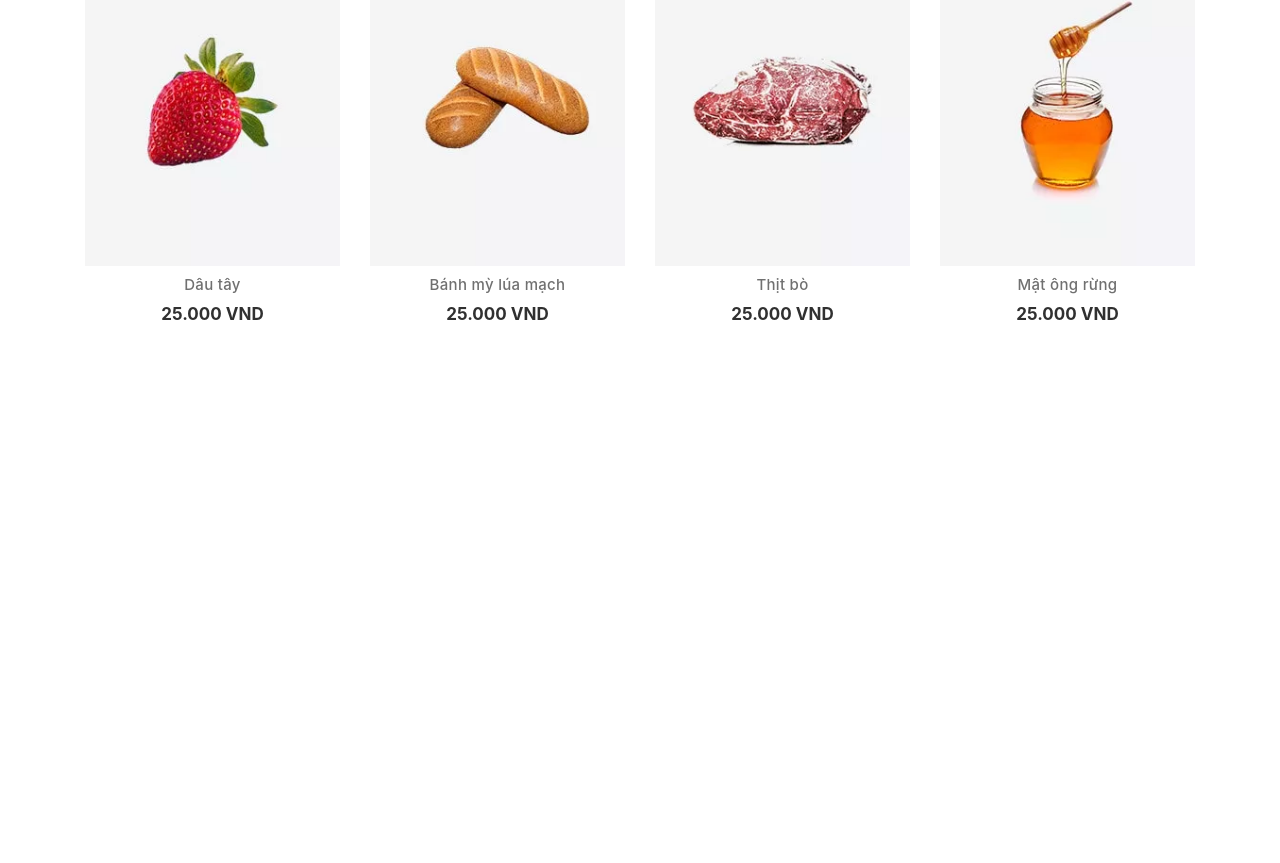
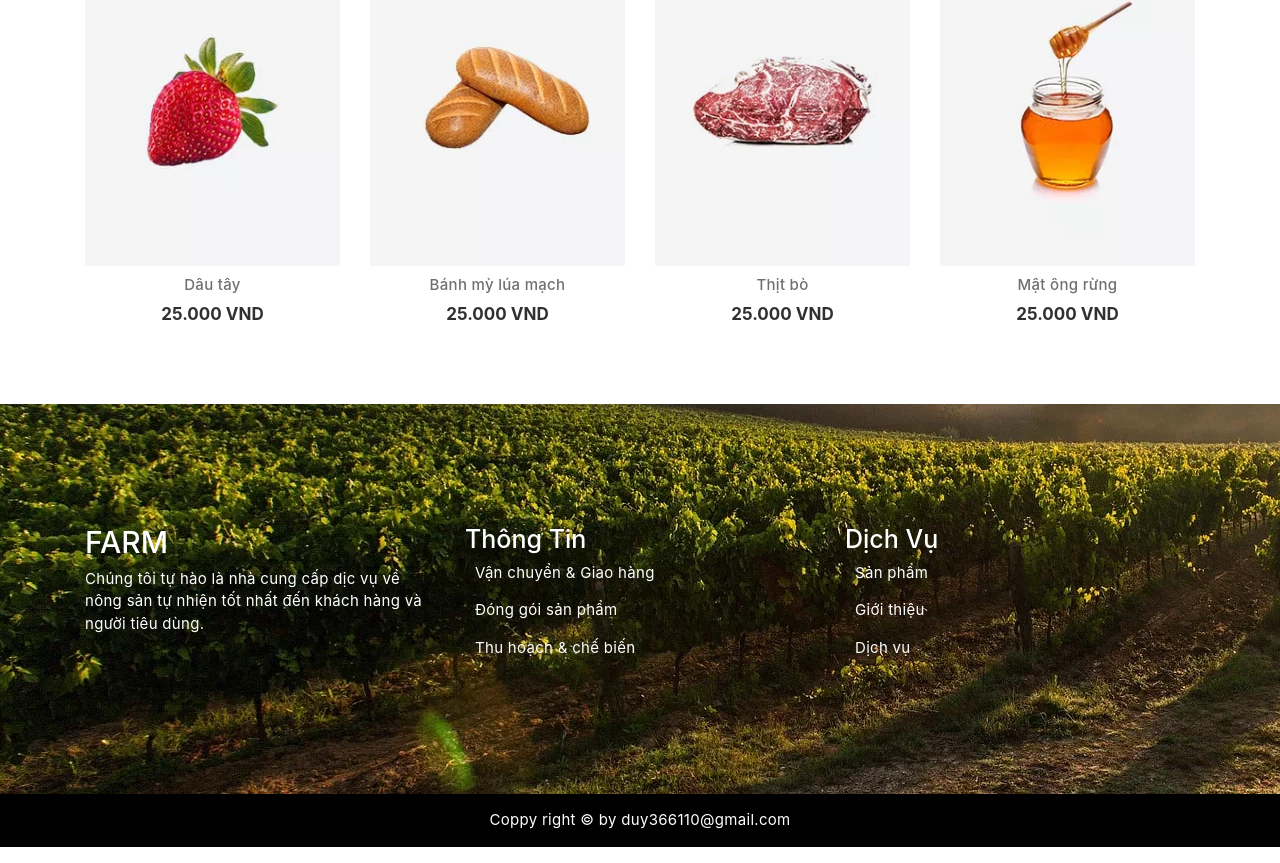
Before and after one commit to duy366110/FARM_CL, a React (Create React App) app: page / in a window 1280 px wide. Shown: the part 1239-2102 px from the top of the page. Before the commit the page ends 1643 px from the top, so only its background shows below. Built offline with nearby package versions, Linux system fonts and the light colour scheme.

Commit message:
#Commit 31/12/2023: COnfig done footer farm.

```diff
--- a/src/component/common/Common-Footer-Component/Common-Footer-Component.jsx
+++ b/src/component/common/Common-Footer-Component/Common-Footer-Component.jsx
@@ -1,9 +1,43 @@
+import classes from "./Common-Footer-Component.module.css";
 
 const FooterComponent = (props) => {
 
 
     return (
-        <div></div>
+        <footer className={classes["common-footer-component"]} style={{backgroundImage: "url('assets/images/3.jpg.webp')"}}>
+            <div className="container">
+                <div className="row">
+                    <div className="col-4">
+                        <h2 className={classes["footer-logo"]}>Farm</h2>
+                        <p className={classes["footer-desc"]}>
+                            Chúng tôi tự hào là nhà cung cấp dịc vụ về nông sản tự nhiện tốt nhất đến khách hàng và người tiêu dùng.
+                        </p>
+                    </div>
+
+                    <div className="col-4">
+                        <div>
+                            <h2 className={classes["footer-title"]}>Thông tin</h2>
+                            <ul className={classes["footer-nav"]}>
+                                <li>Vận chuyển & Giao hàng</li>
+                                <li>Đóng gói sản phẩm</li>
+                                <li>Thu hoạch & chế biến</li>
+                            </ul>
+                        </div>
+                    </div>
+                    <div className="col-4">
+                        <div>
+                            <h2 className={classes["footer-title"]}>Dịch vụ</h2>
+                            <ul className={classes["footer-nav"]}>
+                                <li>Sản phẩm</li>
+                                <li>Giới thiệu</li>
+                                <li>Dịch vụ</li>
+                            </ul>
+                        </div>
+                    </div>
+                </div>
+            </div>
+            <p className={classes["footer-coppy-right"]}>Coppy right &#169; by duy366110@gmail.com</p>
+        </footer>
     )
 }
 
--- a/src/component/common/Common-Footer-Component/Common-Footer-Component.module.css
+++ b/src/component/common/Common-Footer-Component/Common-Footer-Component.module.css
@@ -0,0 +1,44 @@
+.common-footer-component {
+    color: #ffffff;
+    padding-top: 120px;
+    width: 100%;
+}
+
+.footer-logo {
+    color: #ffffff;
+    font-size: 30px;
+    text-transform: uppercase;
+}
+
+.footer-desc {
+    font-size: 15px;
+    letter-spacing: .3px;
+}
+
+.footer-title {
+    font-size: 25px;
+    text-transform: capitalize;
+}
+
+.footer-nav {
+    list-style-type: none;
+    margin: 0px;
+    padding: 0px;
+    padding-left: 10px;
+}
+
+.footer-nav li {
+    font-size: 15px;
+    letter-spacing: .3px;
+    margin-bottom: 15px;
+}
+
+.footer-coppy-right {
+    background-color: #000000;
+    color: #ffffff;
+    letter-spacing: .3px;
+    font-size: 15px;
+    margin-top: 120px;
+    padding: 15px 0px;
+    text-align: center;
+}
```
Also changed, not shown: public/assets/images/3.jpg.webp (added).
